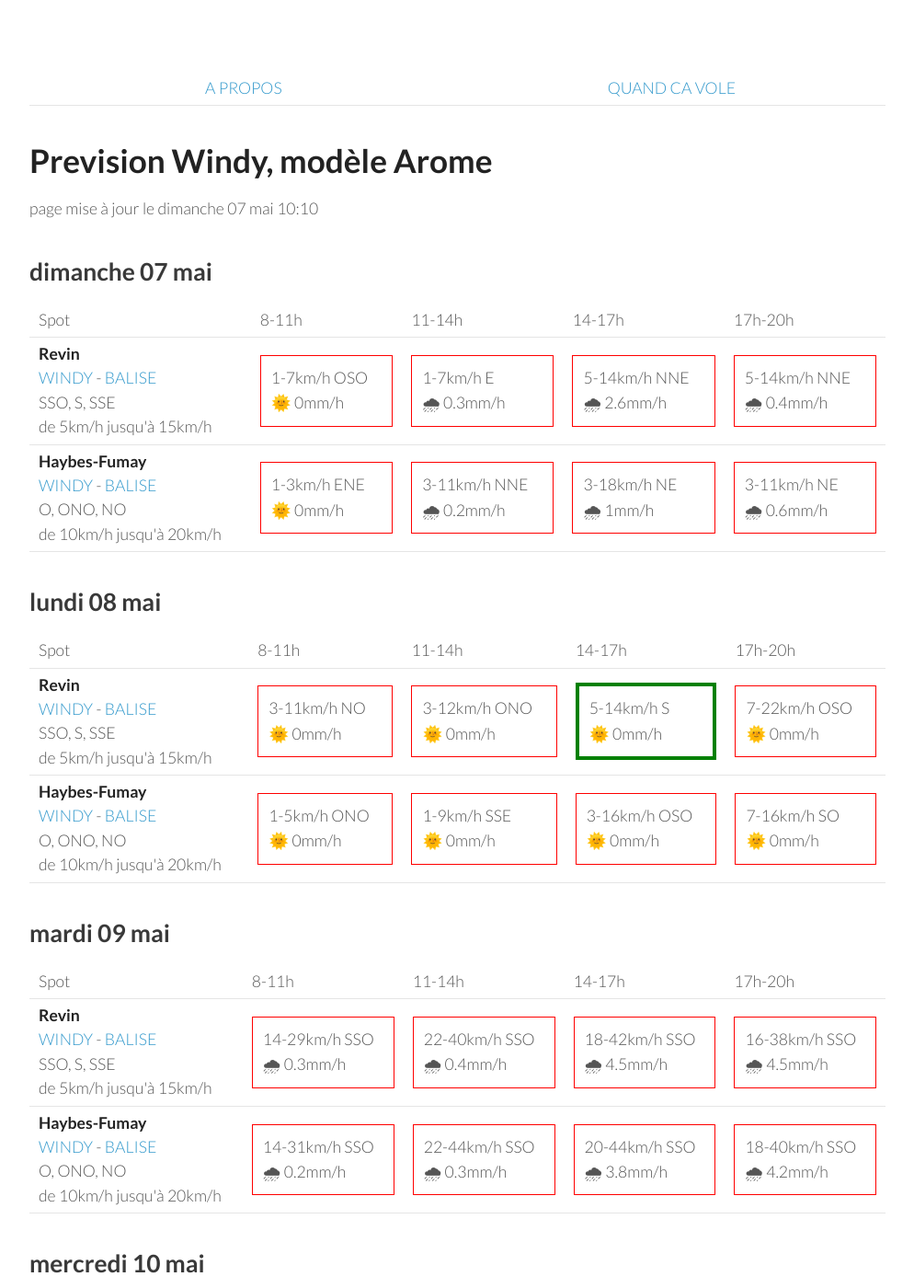
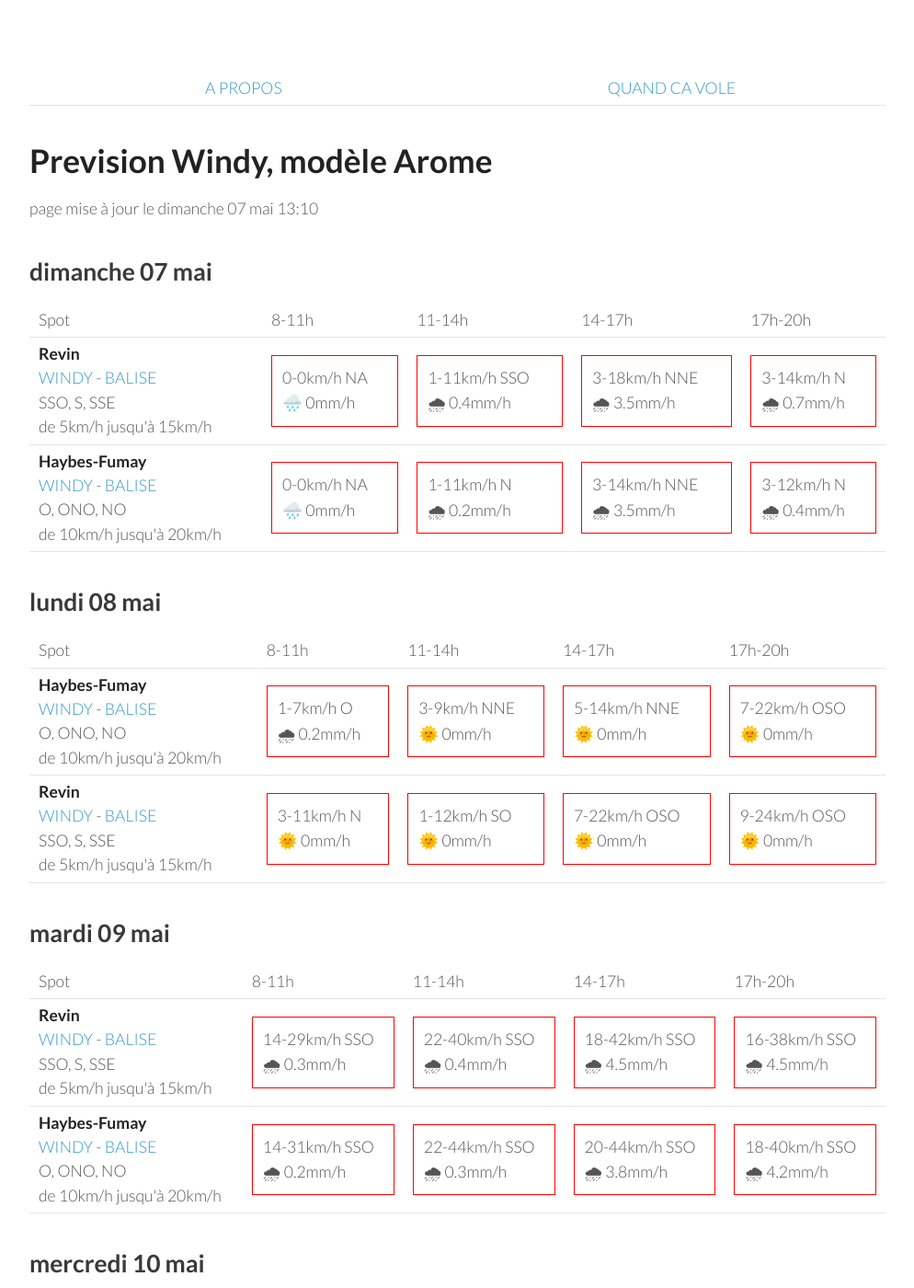
Before and after one commit to parapente-dans-le-nord/parapente-dans-le-nord.github.io, a Jekyll site: the page built from ardennes.markdown, in a window 1280 px wide and 1400 px high. Shown: the whole window at 92% size, without its empty margins (26-1020 px from the left). Built offline with Jekyll 4.4.1, drawn with Linux system fonts in a browser that asks for light colours.

Commit message:
update index.markdown

```diff
--- a/ardennes.markdown
+++ b/ardennes.markdown
@@ -7,7 +7,7 @@ title:  "Tous les spots"
 {: .links}
 
 # Prevision Windy, modèle Arome
-page mise à jour le dimanche 07 mai 10:10
+page mise à jour le dimanche 07 mai 13:10
 
 ## dimanche 07 mai
 
@@ -24,21 +24,19 @@ page mise à jour le dimanche 07 mai 10:10
 <tr>
         <td><strong>Revin</strong><br><a href="https://windy.com/49.948/4.625?49.543,4.625,8">WINDY</a> - <span class=""><a href="http://www.balisemeteo.com/balise.php?idBalise=5019">BALISE</a> </span><br> <span class="vent-favorable">SSO, S, SSE</span><br><span class="force-vent">de 5km/h jusqu'à 15km/h</span> </td>
 
-            <td><div class="not-flyable"><p>1-7km/h OSO</p><p>🌞 0mm/h</p></div></td>
-            <td><div class="not-flyable"><p>1-7km/h E</p><p>🌧 0.3mm/h</p></div></td>
-            <td><div class="not-flyable"><p>5-14km/h NNE</p><p>🌧 2.6mm/h</p></div></td>
-            <td><div class="not-flyable"><p>5-14km/h NNE</p><p>🌧 0.4mm/h</p></div></td>
-
+            <td><div class="not-flyable"><p>0-0km/h NA</p><p>🌧️ 0mm/h</p></div></td>
+            <td><div class="not-flyable"><p>1-11km/h SSO</p><p>🌧 0.4mm/h</p></div></td>
+            <td><div class="not-flyable"><p>3-18km/h NNE</p><p>🌧 3.5mm/h</p></div></td>
+            <td><div class="not-flyable"><p>3-14km/h N</p><p>🌧 0.7mm/h</p></div></td>
 
     </tr>
 <tr>
         <td><strong>Haybes-Fumay</strong><br><a href="https://windy.com/49.998/4.715?49.913,4.738,10">WINDY</a> - <span class=""><a href="http://www.balisemeteo.com/balise.php?idBalise=104">BALISE</a> </span><br> <span class="vent-favorable">O, ONO, NO</span><br><span class="force-vent">de 10km/h jusqu'à 20km/h</span> </td>
 
-            <td><div class="not-flyable"><p>1-3km/h ENE</p><p>🌞 0mm/h</p></div></td>
-            <td><div class="not-flyable"><p>3-11km/h NNE</p><p>🌧 0.2mm/h</p></div></td>
-            <td><div class="not-flyable"><p>3-18km/h NE</p><p>🌧 1mm/h</p></div></td>
-            <td><div class="not-flyable"><p>3-11km/h NE</p><p>🌧 0.6mm/h</p></div></td>
-
+            <td><div class="not-flyable"><p>0-0km/h NA</p><p>🌧️ 0mm/h</p></div></td>
+            <td><div class="not-flyable"><p>1-11km/h N</p><p>🌧 0.2mm/h</p></div></td>
+            <td><div class="not-flyable"><p>3-14km/h NNE</p><p>🌧 3.5mm/h</p></div></td>
+            <td><div class="not-flyable"><p>3-12km/h N</p><p>🌧 0.4mm/h</p></div></td>
 
     </tr>
 
@@ -58,22 +56,22 @@ page mise à jour le dimanche 07 mai 10:10
       <td>17h-20h</td>
     </tr>
 <tr>
-        <td><strong>Revin</strong><br><a href="https://windy.com/49.948/4.625?49.543,4.625,8">WINDY</a> - <span class=""><a href="http://www.balisemeteo.com/balise.php?idBalise=5019">BALISE</a> </span><br> <span class="vent-favorable">SSO, S, SSE</span><br><span class="force-vent">de 5km/h jusqu'à 15km/h</span> </td>
+        <td><strong>Haybes-Fumay</strong><br><a href="https://windy.com/49.998/4.715?49.913,4.738,10">WINDY</a> - <span class=""><a href="http://www.balisemeteo.com/balise.php?idBalise=104">BALISE</a> </span><br> <span class="vent-favorable">O, ONO, NO</span><br><span class="force-vent">de 10km/h jusqu'à 20km/h</span> </td>
 
-            <td><div class="not-flyable"><p>3-11km/h NO</p><p>🌞 0mm/h</p></div></td>
-            <td><div class="not-flyable"><p>3-12km/h ONO</p><p>🌞 0mm/h</p></div></td>
-            <td><div class="flyable"><p>5-14km/h S</p><p>🌞 0mm/h</p></div></td>
+            <td><div class="not-flyable"><p>1-7km/h O</p><p>🌧 0.2mm/h</p></div></td>
+            <td><div class="not-flyable"><p>3-9km/h NNE</p><p>🌞 0mm/h</p></div></td>
+            <td><div class="not-flyable"><p>5-14km/h NNE</p><p>🌞 0mm/h</p></div></td>
             <td><div class="not-flyable"><p>7-22km/h OSO</p><p>🌞 0mm/h</p></div></td>
 
 
     </tr>
 <tr>
-        <td><strong>Haybes-Fumay</strong><br><a href="https://windy.com/49.998/4.715?49.913,4.738,10">WINDY</a> - <span class=""><a href="http://www.balisemeteo.com/balise.php?idBalise=104">BALISE</a> </span><br> <span class="vent-favorable">O, ONO, NO</span><br><span class="force-vent">de 10km/h jusqu'à 20km/h</span> </td>
+        <td><strong>Revin</strong><br><a href="https://windy.com/49.948/4.625?49.543,4.625,8">WINDY</a> - <span class=""><a href="http://www.balisemeteo.com/balise.php?idBalise=5019">BALISE</a> </span><br> <span class="vent-favorable">SSO, S, SSE</span><br><span class="force-vent">de 5km/h jusqu'à 15km/h</span> </td>
 
-            <td><div class="not-flyable"><p>1-5km/h ONO</p><p>🌞 0mm/h</p></div></td>
-            <td><div class="not-flyable"><p>1-9km/h SSE</p><p>🌞 0mm/h</p></div></td>
-            <td><div class="not-flyable"><p>3-16km/h OSO</p><p>🌞 0mm/h</p></div></td>
-            <td><div class="not-flyable"><p>7-16km/h SO</p><p>🌞 0mm/h</p></div></td>
+            <td><div class="not-flyable"><p>3-11km/h N</p><p>🌞 0mm/h</p></div></td>
+            <td><div class="not-flyable"><p>1-12km/h SO</p><p>🌞 0mm/h</p></div></td>
+            <td><div class="not-flyable"><p>7-22km/h OSO</p><p>🌞 0mm/h</p></div></td>
+            <td><div class="not-flyable"><p>9-24km/h OSO</p><p>🌞 0mm/h</p></div></td>
 
 
     </tr>
```
